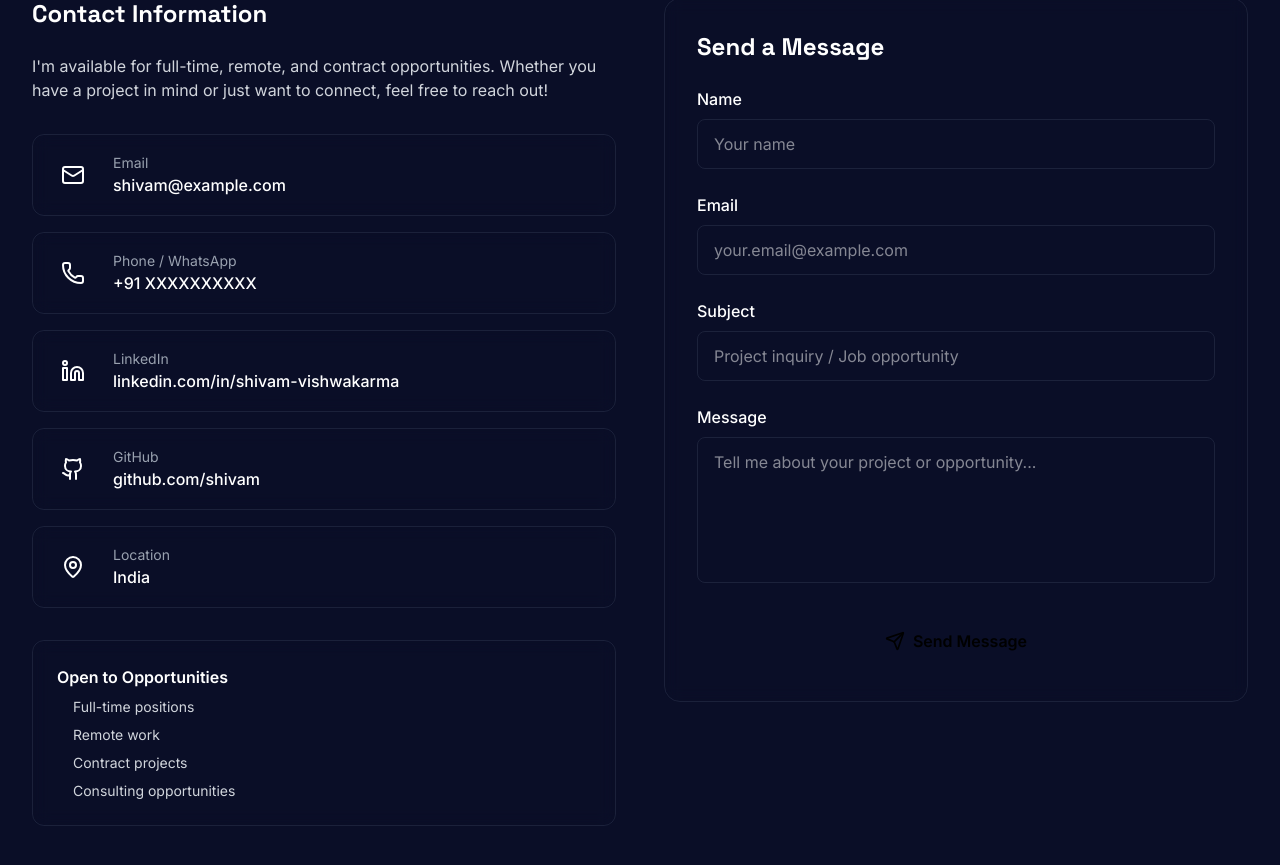
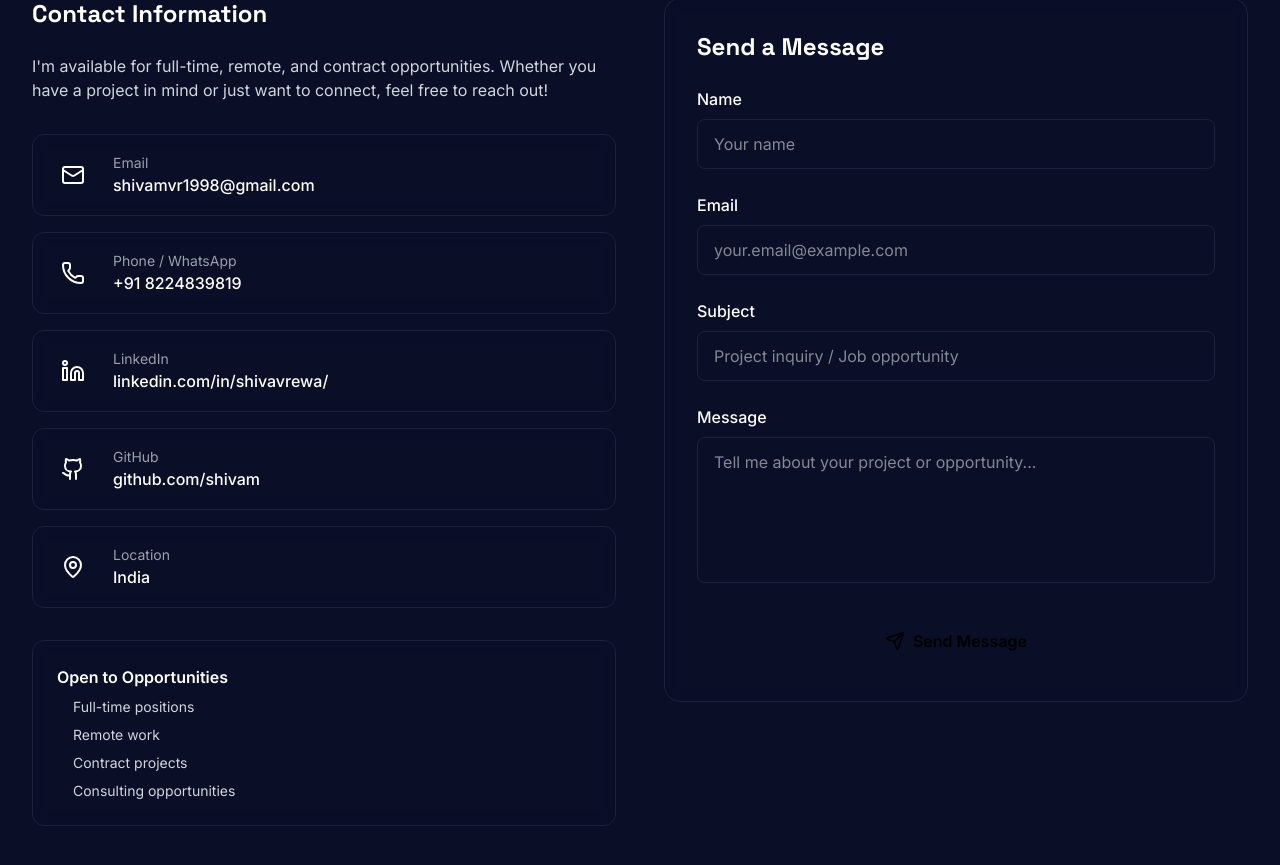
Before and after one commit to Shivamvrewa/PortFolio, a React (Vite) app: page / in a window 1280 px wide. Shown: the part 7607-8472 px from the top of the page. Built offline with nearby package versions, Linux system fonts and the light colour scheme.

Commit message:
fix contact inforamation

```diff
--- a/src/app/components/Contact.tsx
+++ b/src/app/components/Contact.tsx
@@ -12,29 +12,29 @@ export default function Contact() {
     {
       icon: Mail,
       label: 'Email',
-      value: 'shivam@example.com',
-      href: 'mailto:shivam@example.com',
+      value: 'shivamvr1998@gmail.com',
+      href: 'mailto:shivamvr1998@gmail.com',
       color: 'neon-cyan',
     },
     {
       icon: Phone,
       label: 'Phone / WhatsApp',
-      value: '+91 XXXXXXXXXX',
-      href: 'tel:+91XXXXXXXXXX',
+      value: '+91 8224839819',
+      href: 'tel:+918224839819',
       color: 'neon-purple',
     },
     {
       icon: Linkedin,
       label: 'LinkedIn',
-      value: 'linkedin.com/in/shivam-vishwakarma',
-      href: 'https://linkedin.com/in/shivam-vishwakarma',
+      value: 'linkedin.com/in/shivavrewa/',
+      href: 'https://www.linkedin.com/in/shivavrewa/',
       color: 'neon-blue',
     },
     {
       icon: Github,
       label: 'GitHub',
       value: 'github.com/shivam',
-      href: 'https://github.com/shivam',
+      href: 'https://github.com/Shivamvrewa',
       color: 'neon-cyan',
     },
     {
@@ -103,8 +103,7 @@ export default function Contact() {
                   className="flex items-center gap-4 p-4 bg-glass-bg backdrop-blur-sm border border-glass-border rounded-xl hover:border-neon-cyan transition-all duration-300 hover:shadow-lg hover:shadow-neon-cyan/20 group"
                 >
                   <div
-                    className={`w-12 h-12 rounded-lg bg-gradient-to-br ${
-                      info.color === 'neon-cyan'
+                    className={`w-12 h-12 rounded-lg bg-gradient-to-br ${info.color === 'neon-cyan'
                       ? 'from-neon-cyan/20 to-neon-cyan/5'
                       : info.color === 'neon-purple'
                         ? 'from-neon-purple/20 to-neon-purple/5'
@@ -112,8 +111,7 @@ export default function Contact() {
                       } flex items-center justify-center`}
                   >
                     <info.icon
-                      className={`w-6 h-6 ${
-                        info.color === 'neon-cyan'
+                      className={`w-6 h-6 ${info.color === 'neon-cyan'
                         ? 'text-neon-cyan'
                         : info.color === 'neon-purple'
                           ? 'text-neon-purple'
--- a/src/app/components/Hero.tsx
+++ b/src/app/components/Hero.tsx
@@ -19,10 +19,10 @@ export default function Hero() {
   }, []);
 
   const socialLinks = [
-    { icon: Github, href: 'https://github.com/shivam', label: 'GitHub' },
-    { icon: Linkedin, href: 'https://linkedin.com/in/shivam-vishwakarma', label: 'LinkedIn' },
-    { icon: Mail, href: 'mailto:shivam@example.com', label: 'Email' },
-    { icon: Phone, href: 'tel:+91XXXXXXXXXX', label: 'WhatsApp' },
+    { icon: Github, href: 'https://github.com/Shivamvrewa', label: 'GitHub' },
+    { icon: Linkedin, href: 'https://www.linkedin.com/in/shivavrewa/', label: 'LinkedIn' },
+    { icon: Mail, href: 'mailto:shivamvr1998@gmail.com', label: 'Email' },
+    { icon: Phone, href: 'tel:+918224839819', label: 'WhatsApp' },
   ];
 
   return (
```
Lines whose indentation alone changed are shown as unchanged.
